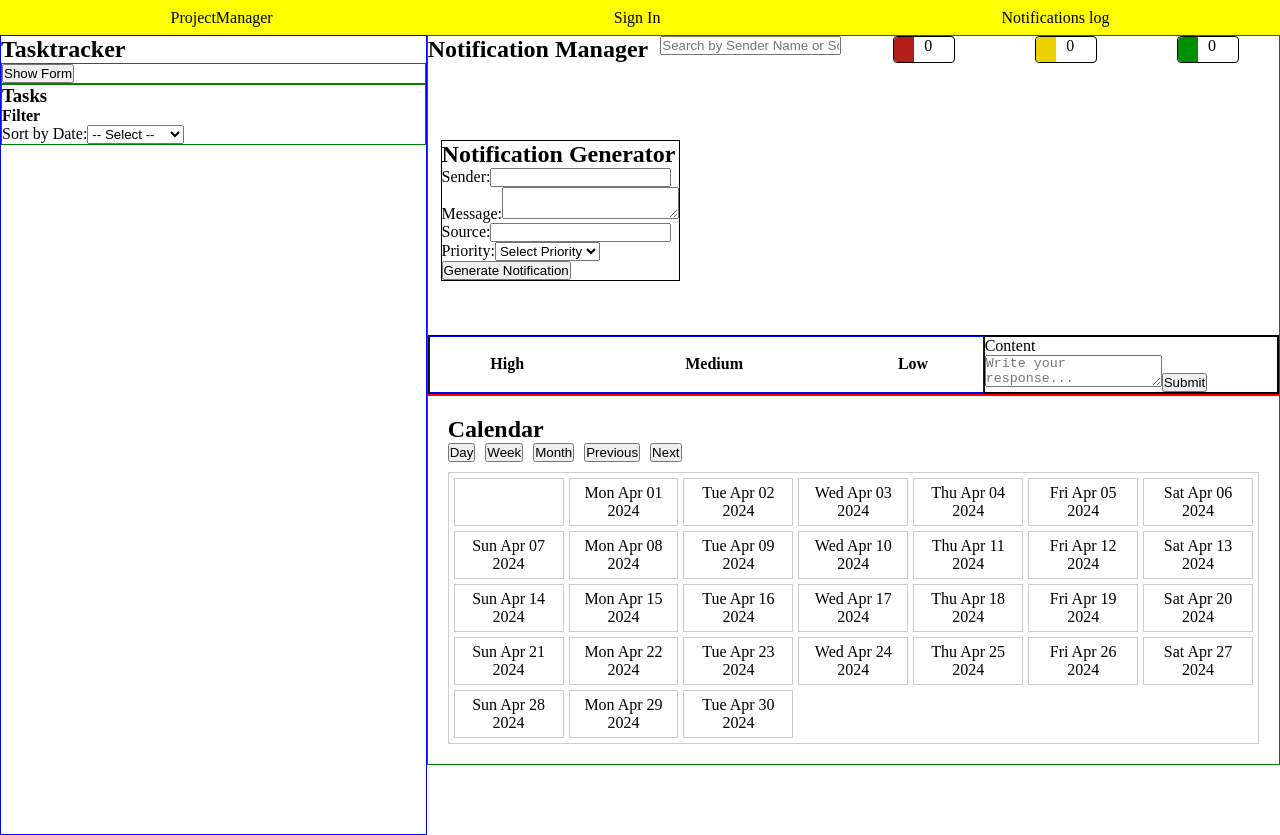
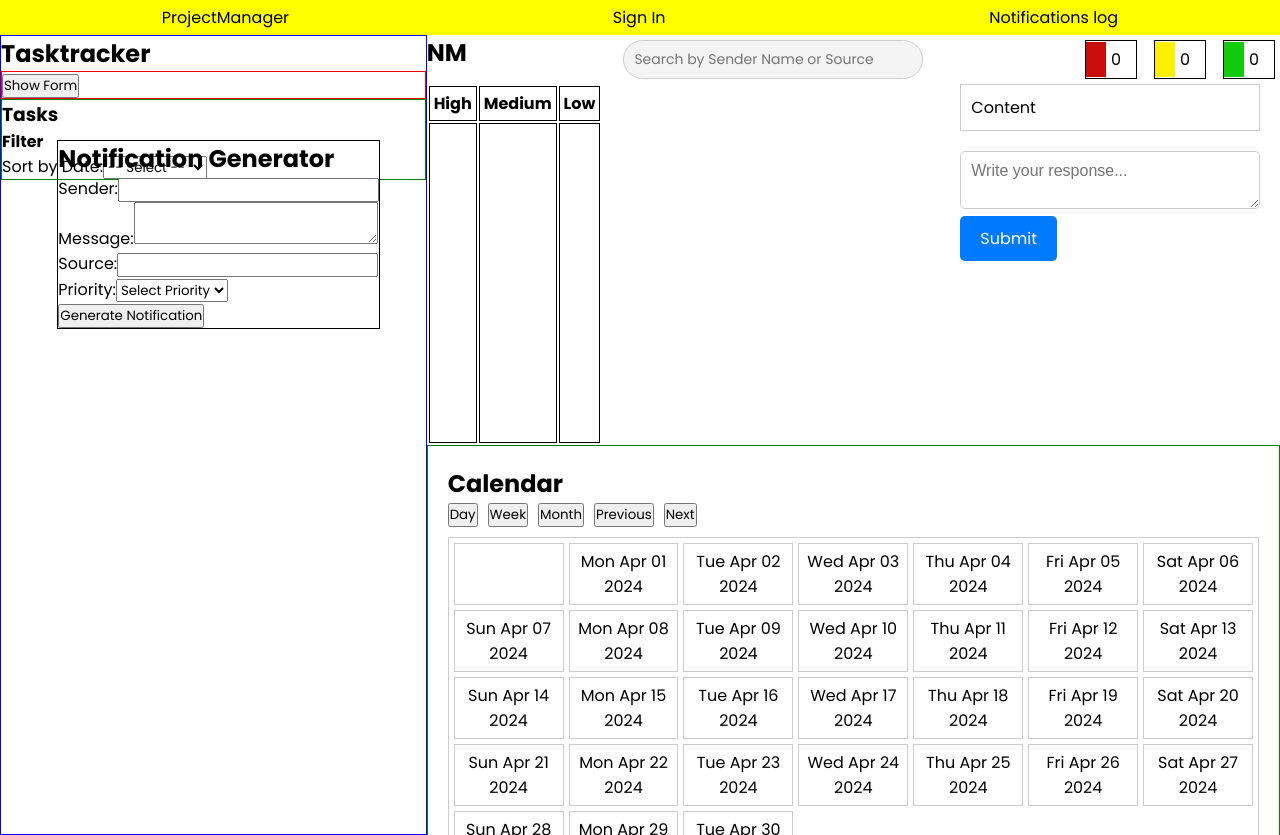
Before and after one commit to EdGitDonald/NotProject, a React (Vite) app: page / in a window 1280 px wide. Built offline with nearby package versions, Linux system fonts and the light colour scheme.

Commit message:
Notification styling

```diff
--- a/src/App.css
+++ b/src/App.css
@@ -1,6 +1,9 @@
+@import url('https://fonts.googleapis.com/css2?family=Poppins:ital,wght@0,100;0,200;0,300;0,400;0,500;0,600;0,700;0,800;0,900;1,100;1,200;1,300;1,400;1,500;1,600;1,700;1,800;1,900&display=swap');
+
 * {
 padding: 0px;
 margin:0px;
 box-sizing: border-box;
+font-family: 'Poppins', sans-serif;
 
 }
--- a/src/Components/Calendar/Calendar.jsx
+++ b/src/Components/Calendar/Calendar.jsx
@@ -12,31 +12,43 @@ function Calendar({ tasks }) {
     tasks.forEach((task) => {
       const taskDate = new Date(task.dueDate).toDateString();
       if (updatedTasksByDate[taskDate]) {
-        updatedTasksByDate[taskDate].push(task.taskName);
+        updatedTasksByDate[taskDate].push(task);
       } else {
-        updatedTasksByDate[taskDate] = [task.taskName];
+        updatedTasksByDate[taskDate] = [task];
       }
     });
     setTasksByDate(updatedTasksByDate);
   }, [tasks]);
 
+  // Function to handle task deletion
+  const handleTaskDelete = (task) => {
+    const updatedTasksByDate = { ...tasksByDate };
+    const taskDate = new Date(task.dueDate).toDateString();
+    const updatedTasks = updatedTasksByDate[taskDate].filter((t) => t.id !== task.id);
+    updatedTasksByDate[taskDate] = updatedTasks;
+    setTasksByDate(updatedTasksByDate);
+  };
+
   // Function to generate dates for the current day
-const generateCurrentDay = () => {
+  const generateCurrentDay = () => {
     const currentDateStr = currentDate.toDateString();
     const tasksForCurrentDay = tasksByDate[currentDateStr] || [];
 
     return (
       <div className='current-day'>
         <div>{currentDateStr}</div>
-        {tasksForCurrentDay.map((taskName, index) => (
-          <div key={index}>{taskName}</div>
+        {tasksForCurrentDay.map((task, index) => (
+          <div key={index}>
+            {task.taskName}
+            <button onClick={() => handleTaskDelete(task)}>Delete</button>
+          </div>
         ))}
       </div>
     );
   };
 
- // Function to generate dates for the current week
-const generateCurrentWeek = () => {
+  // Function to generate dates for the current week
+  const generateCurrentWeek = () => {
     const currentWeek = [];
     for (let i = 0; i < 7; i++) {
       const date = new Date(currentDate);
@@ -46,12 +58,15 @@ const generateCurrentWeek = () => {
     }
 
     return (
-        <div className='current-week'>
+      <div className='current-week'>
         {currentWeek.map((day, index) => (
           <div key={index}>
             <div>{day}</div>
-            {tasksByDate[day] && tasksByDate[day].map((taskName, index) => (
-              <div key={index}>{taskName}</div>
+            {tasksByDate[day] && tasksByDate[day].map((task, index) => (
+              <div key={index}>
+                {task.taskName}
+                <button onClick={() => handleTaskDelete(task)}>Delete</button>
+              </div>
             ))}
           </div>
         ))}
@@ -84,8 +99,11 @@ const generateCurrentWeek = () => {
           <div key={index}>
             {date}
             {/* Render tasks for this date */}
-            {tasksByDate[date] && tasksByDate[date].map((taskName, index) => (
-              <div key={index}>{taskName}</div>
+            {tasksByDate[date] && tasksByDate[date].map((task, index) => (
+              <div key={index}>
+                {task.taskName}
+                <button onClick={() => handleTaskDelete(task)}>Delete</button>
+              </div>
             ))}
           </div>
         ))}
--- a/src/Components/NotificationsManager/NotificationManager.css
+++ b/src/Components/NotificationsManager/NotificationManager.css
@@ -1,90 +1,169 @@
-.notificationmanager-container{
-    border: 1px solid red;
-    width: auto;
-    height: 360px;
+/* NotificationManager.css */
+.notificationmanager-container {
     display: flex;
     flex-direction: column;
-    justify-content: space-between;
+    align-items: center;
   }
 
-.notification-container{
+  .notification-container {
     display: flex;
     justify-content: space-between;
+    width: 100%;
+    /* border: 1px solid red; */
   }
 
-.urgency-container{
-    display: flex;
-    width: 50%;
-    justify-content: space-around;
+  .search-container input[type="text"] {
+    padding: 8px 10px;
+    margin: 5px 5px;
+    border: 1px solid #ccc;
+    border-radius: 20px;
+    background-color: #f4f4f4;
+    font-size: 14px;
+    width: 300px;
+    box-sizing: border-box;
+    transition: border-color 0.3s ease;
   }
 
-.box{
-    width: 20px;
-    height: auto;
-    border-radius: 4px 0px 0px 4px;
-    margin-right: 10px;
+  .search-container input[type="text"]:focus {
+    outline: none;
+    border-color: #007bff;
   }
 
-.outline{
-    border: 0.5px solid black;
-    border-radius: 4px;
+
+  .urgency-container {
     display: flex;
+    justify-content: space-between;
+    width: 200px;
+
   }
 
-.red{
-    background-color: #b21f1a;
+  .outline {
+    display: flex;
+    align-items: center;
+    border: 1px solid black;
+    margin: 5px;
   }
 
-.yellow{
-    background-color: #ecd100;
+  .box {
+    width: 20px;
+    height: 35px;
+    margin-right: 5px;
+    align-content: center;
   }
 
-.green{
-    background-color: #008f00;
+  .red {
+    background-color: #c90c0c;
   }
 
-.response-container{
-    border: 1px solid black;
-    height: auto;
-    display: flex;
+  .yellow {
+    background-color: #fcf000;
   }
 
-.urgency-table{
-    width: 66%;
-    border: 1px solid blue;
-    display: flex;
-    flex-direction: column;
-    justify-content: space-around;
+  .green {
+    background-color: #12c90c;
   }
 
-.response-centre{
-    border: 1px black solid;
-    width: 35%;
+  .urgency-table {
+    border-collapse: collapse;
+
+  }
+
+  .urgency-table th,
+  .urgency-table td {
+    padding: 4px;
+    border: 1px solid black; /* Add black border */
+    width: 33.33%; /* Divide the table evenly into three columns */
+  }
+
+  .urgency-table td{
+    padding: 8px; /* Adjust the padding to change the spacing inside each cell */
+    border: 1px solid black;
+    height: 320px; /* Adjust the height of each cell */
+  }
+
+  .response-container {
+    display: flex;
+    /* border: 1px solid blue; */
+    justify-content: space-between;
+    width: 100%;
+  }
+
+  .notification-scrollable {
+    max-height: 300px;
+    overflow-y: auto;
   }
 
   .notification-card {
-    border: 1px solid red;
-    padding: 10px;
-    margin-bottom: 10px;
-    transition: box-shadow 0.3s ease; /* Add transition for smooth effect */
+    background-color: #f4f4f4;
+    border: 1px solid #ddd;
+    border-radius: 5px;
+    padding: 15px;
+    margin-bottom: 15px;
   }
 
-  .notification-card.selected {
-    box-shadow: 0 0 5px 2px rgba(0, 0, 0, 0.3); /* Add box shadow to highlight selected notification */
+  .notification-card p {
+    margin: 0;
+    margin-bottom: 10px;
   }
 
-  .notification-scrollable {
-    max-height: 300px; /* Adjust as needed */
-    overflow-y: auto;
+  .notification-card button {
+    background-color: #007bff;
+    color: #fff;
+    border: none;
+    border-radius: 3px;
+    padding: 5px 10px;
+    cursor: pointer;
+  }
+
+  .notification-card button:hover {
+    background-color: #0056b3;
+  }
+
+
+  .notification-card.selected {
+    background-color: #f0f0f0;
   }
 
   .expand-tab {
     cursor: pointer;
-    padding: 10px;
-    background-color: #f0f0f0;
-    border-bottom: 1px solid #ccc;
+    padding: 5px 10px;
+    background-color: #007bff;
+    color: white;
+    border-radius: 5px;
+    text-align: center;
   }
 
-  .expand-tab:hover {
-    background-color: #e0e0e0;
+  .content-box {
+    width: 300px;
+    padding: 10px;
+    border: 1px solid #ccc;
+    margin-bottom: 20px;
   }
+
+  .response-box {
+    margin-top: 20px;
+  }
+
+  .response-box textarea {
+    width: calc(100% - 20px);
+    padding: 10px;
+    border: 1px solid #ccc;
+    border-radius: 5px;
+    font-size: 16px;
+    font-family: Arial, sans-serif;
+  }
+
+  .response-box button {
+    background-color: #007bff;
+    color: #fff;
+    border: none;
+    border-radius: 5px;
+    padding: 10px 20px;
+    font-size: 16px;
+    cursor: pointer;
+    transition: background-color 0.3s ease;
+  }
+
+  .response-box button:hover {
+    background-color: #0056b3;
+  }
--- a/src/Components/NotificationsManager/NotificationManager.jsx
+++ b/src/Components/NotificationsManager/NotificationManager.jsx
@@ -121,7 +121,7 @@ function NotificationManager({ notifications, onDelete, onSubmitResponse }) {
   return (
     <div className='notificationmanager-container'>
       <div className='notification-container'>
-        <h2>Notification Manager</h2>
+        <h2>NM</h2>
         <div className='search-container'>
           <input
             type='text'
--- a/src/Components/Simulator/Simulator.jsx
+++ b/src/Components/Simulator/Simulator.jsx
@@ -58,7 +58,7 @@ function Simulator({onSubmit}) {
   };
 
   return (
-    <div className='simulator-container' style={{ position: 'fixed', top: '140px', right: '600px', zIndex: '1000' }}>
+    <div className='simulator-container' style={{ position: 'fixed', top: '140px', right: '900px', zIndex: '1000' }}>
       <h2>Notification Generator</h2>
       <form onSubmit={handleSubmit}>
         <div className="form-group">
```
Lines whose indentation alone changed are shown as unchanged.
